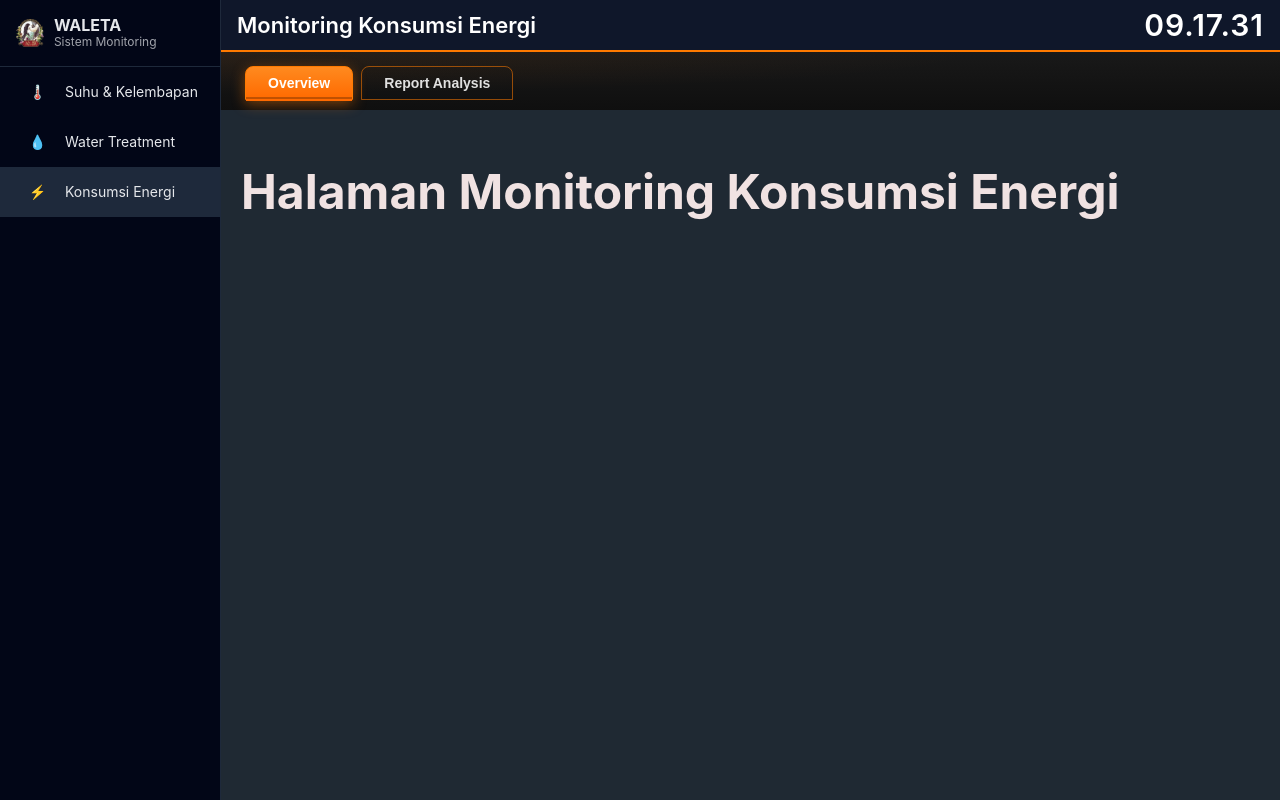
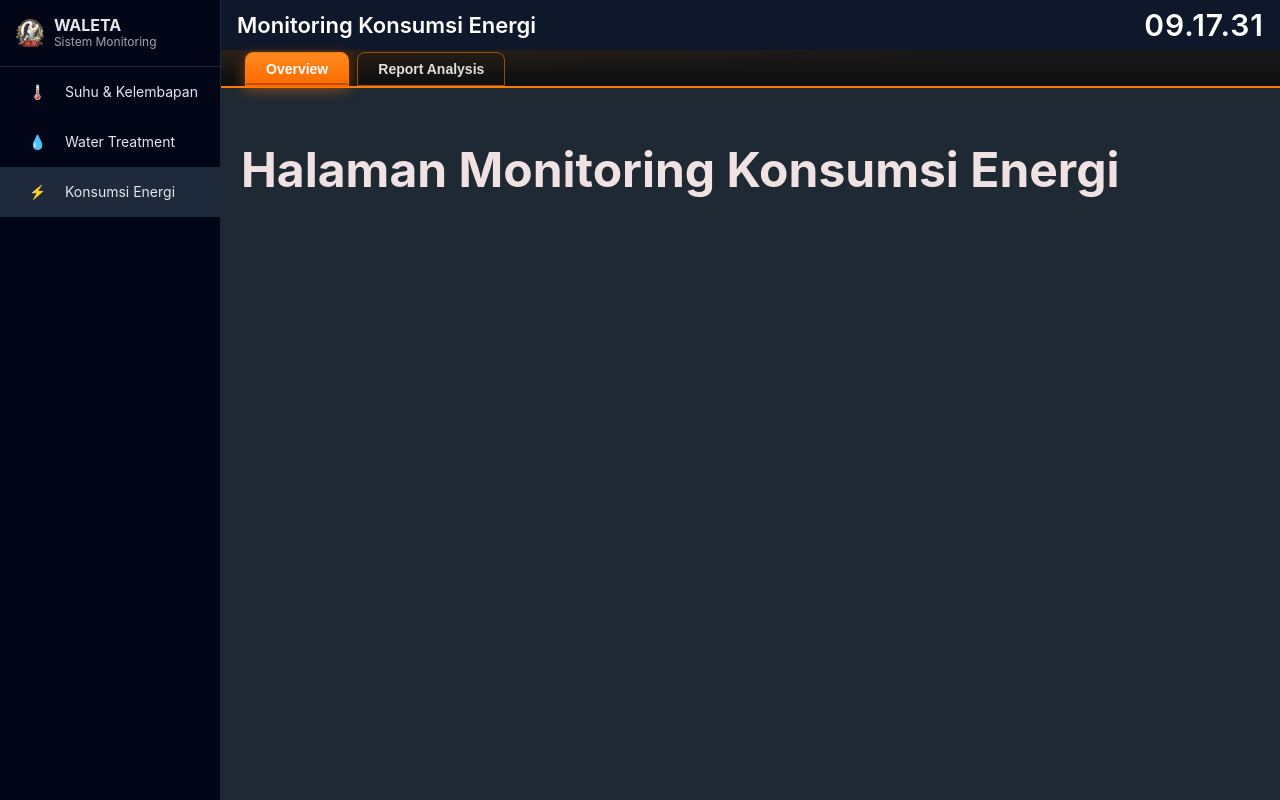
Before and after one commit to wendaberutu/Sistem-Monitoring-Suhu-Ruangan-, a React (Create React App) app: page /energy in a window 1280 px wide. Built offline with nearby package versions, Linux system fonts and the light colour scheme.

Commit message:
memperbaiki page energy

```diff
--- a/src/components/RoomCard.css
+++ b/src/components/RoomCard.css
@@ -10,7 +10,7 @@
 }
 
 .room-no {
-  font-size: clamp(24px, 4vw, 44px);
+  font-size: clamp(24px, 2.4rem, 44px);
 }
 
 .temp-value,
@@ -116,7 +116,7 @@
   display: flex;
   align-items: flex-end;
   font-weight: 900;
-  font-size: clamp(32px, 5vw, 60px);
+  font-size: clamp(32px, 3.39rem, 60px);
   color: #6EA8FF;
   line-height: 1;
 }
--- a/src/components/energy.css
+++ b/src/components/energy.css
@@ -9,8 +9,8 @@
       transparent 60%
     ),
     linear-gradient(180deg, #191919, #0f0f0f);
-  border-top: 2px solid #ff7a00;
-  padding: 14px 24px 10px;
+  border-bottom: 2px solid #ff7a00;
+  padding: 2px 24px 0px;
 }
 
 /* container agar tab terlihat "menempel" */
@@ -30,7 +30,7 @@
   background: transparent;
   border: 1px solid rgba(255, 122, 0, 0.55);
   color: #e0e0e0;
-  padding: 8px 22px;
+  padding: 8px 20px;
   font-size: 14px;
   font-weight: 600;
   border-radius: 8px 8px 0 0;
```
Also changed, not shown: 1 other file (tests, documents, lock files or other folders).
